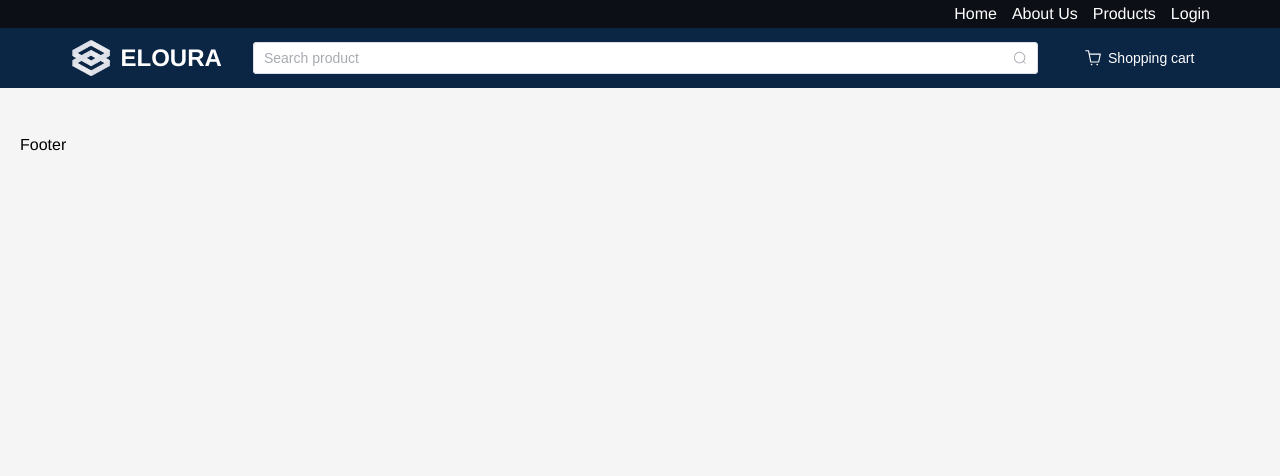
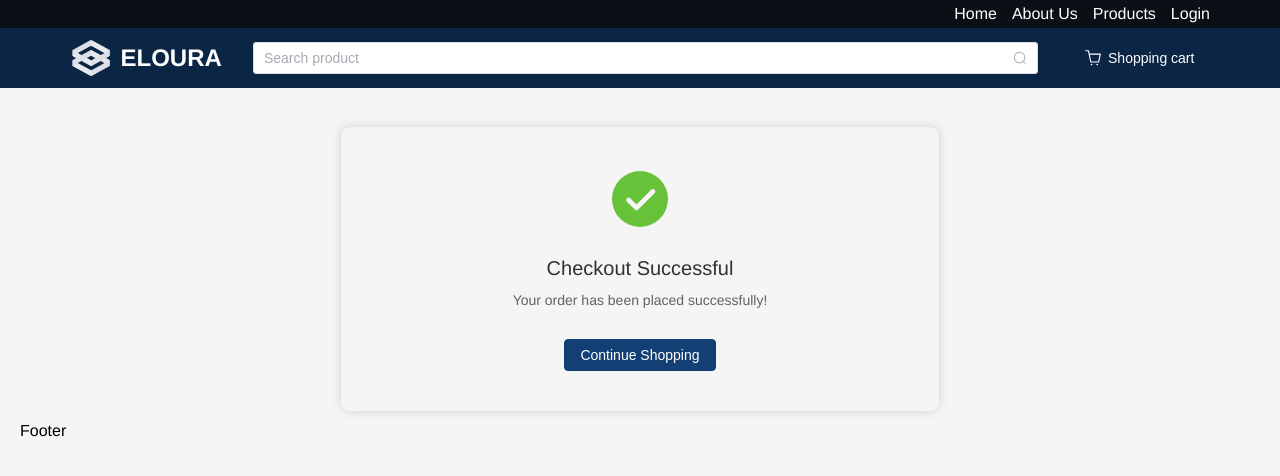
Before and after one commit to zendrixm/fake_store, a Vue app: page /confirmation in a window 1280 px wide. Shown: the top 476 px of the page. Built offline with nearby package versions, Linux system fonts and the light colour scheme; no server answers; the HTML template or start-up script is replaced by a standard one.

Commit message:
feat: confirmation page

```diff
--- a/src/router/index.ts
+++ b/src/router/index.ts
@@ -13,6 +13,11 @@ const routes = [
     name: 'Cart',
     component: () => import('../views/CartView.vue'),
   },
+  {
+    path: '/confirmation',
+    name: 'Confirmation',
+    component: () => import('../views/ConfirmationPage.vue'),
+  },
 
   // (other routes will come later)
 ]
--- /dev/null
+++ b/src/views/ConfirmationPage.vue
@@ -0,0 +1,47 @@
+<template>
+  <div class="confirmation">
+    <div class="confirmation-wrapper">
+      <el-result
+        icon="success"
+        title="Checkout Successful"
+        sub-title="Your order has been placed successfully!"
+      >
+        <template #extra>
+          <el-button class="btn-solid-primary" @click="$router.push('/')"
+            >Continue Shopping</el-button
+          >
+        </template>
+      </el-result>
+    </div>
+  </div>
+</template>
+
+<script setup lang="ts"></script>
+
+<style scoped lang="scss">
+.btn-solid-primary {
+  background: #134074;
+  border: 1px solid #134074;
+  box-shadow: 0 1px 1px 0 rgba(0, 0, 0, 0.03);
+  color: #fff;
+  padding: 15px;
+
+  &:hover {
+    background: #8da9c4;
+    border: 1px solid #8da9c4;
+    color: #fff;
+  }
+}
+
+.confirmation-wrapper {
+  display: flex;
+  justify-content: center;
+  align-items: center;
+  margin: 0 auto;
+  background: #f5f5f5;
+  box-shadow: 0px 0px 10px rgba(0, 0, 0, 0.12);
+  max-width: 600px;
+  border: 1px solid #e5e5e5;
+  border-radius: 10px;
+}
+</style>
```
